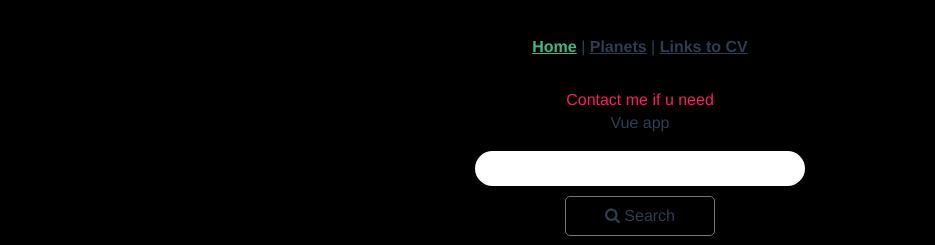
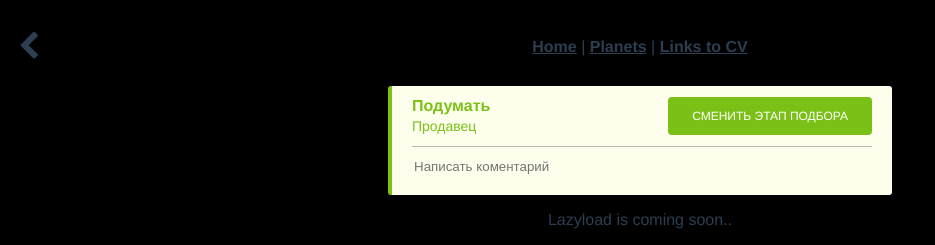
Before and after one commit to BZhandos/photo-bank, a Vue app: page /art-board in a window 1280 px wide. Before the commit this address led to /. Shown: the top 245 px of the page, without its empty margins (0-935 px from the left). Built offline with nearby package versions, Linux system fonts and the light colour scheme; no server answers.

Commit message:
ad combo testing /art-board

```diff
--- /dev/null
+++ b/src/components/samples/AdCombo/ArtBoard.vue
@@ -0,0 +1,165 @@
+<template>
+  <div class="board">
+    <div class="board-header">
+      <div class="board-header-info">
+        <p class="board-header-info__header">Подумать</p>
+        <p class="board-header-info__title">Продавец</p>
+      </div>
+      <div class="board-header-button">
+        СМЕНИТЬ ЭТАП ПОДБОРА
+      </div>
+    </div>
+    <div class="divider"></div>
+    <div  class="board-body">
+      <input @focus="focus = true"
+             v-model="text"
+             placeholder="Написать коментарий">
+      <div v-if="focus" class="board-body-action">
+        <div  :class="{active: text}"
+              @click="addToList()"
+              class="board-body-action__save">СОХРАНИТЬ</div>
+        <div @click="focus = false, text = ''" class="board-body-action__cancel">ОТМЕНА</div>
+      </div>
+    </div>
+    <template v-if="list.length > 0">
+      <div class="divider"></div>
+      <div class="board-list">
+        <div v-for="(comment, index) in list" :key="index"
+              class="board-list-label">
+          <list :info="comment" />
+        </div>
+      </div>
+    </template>
+  </div>
+</template>
+
+<script>
+import List from './List'
+
+export default {
+  name: 'ArtBoard',
+  components: { List },
+  data: () => ({
+    focus: false,
+    text: '',
+    list: [],
+    day: ''
+  }),
+  methods: {
+    addToList () {
+      if (this.text) {
+        let info = {
+          text: '',
+          day: '',
+          month: '',
+          shown: false
+        }
+        info.text = this.text
+        info.day = this.getDay()
+        info.month = this.getMonth()
+        this.list.unshift(info)
+        this.focus = false
+        this.text = ''
+      }
+    },
+    getMonth () {
+      let d = new Date()
+      const months = ['January', 'February', 'March', 'April', 'May', 'June', 'July', 'August', 'September', 'October', 'November', 'December']
+      return months[d.getMonth()]
+    },
+    getDay () {
+      let d = new Date()
+      return d.getDate()
+    }
+  }
+}
+</script>
+
+<style scoped lang="scss">
+.board {
+  margin: auto;
+  max-width: 460px;
+  width: 80%;
+  border-radius: 3px;
+  background-color: #fdffec;
+  border-left: 4px solid #7ac016;
+  padding: 10px 20px;
+  text-align: left;
+  &-header {
+    display: flex;
+    justify-content: space-between;
+    align-items: center;
+    flex-wrap: wrap;
+    padding-bottom: 10px;
+    &-info {
+      color: #7ac016;
+      text-align: left;
+      &__header {
+        font-weight: bold;
+      }
+      &__title {
+        font-size: 14px;
+      }
+    }
+    &-button {
+      background-color: #7ac016;
+      color: white;
+      padding: 12px 24px;
+      font-size: 12px;
+      border-radius: 4px;
+      cursor: pointer;
+    }
+   }
+  &-body {
+    padding: 10px 0;
+    &-action {
+      display: flex;
+      font-size: 10px;
+      margin-top: 10px;
+      &__save {
+        padding: 7px 12px;
+        background-color: rgba(128, 128, 128, 0.5);
+        border-radius: 4px;
+        color: white;
+        cursor: pointer;
+        margin-right: 10px;
+      }
+      &__cancel {
+        padding: 7px 12px;
+        background-color: white;
+        border: 1px solid rgba(128, 128, 128, 0.5);
+        border-radius: 4px;
+        cursor: pointer;
+      }
+    }
+  }
+  &-list {
+    padding: 10px 0;
+    &-label {
+      padding-bottom: 15px;
+
+    }
+  }
+  & p {
+    margin: 0;
+    line-height: 20px;
+  }
+}
+input {
+  width: 100%;
+  background-color: transparent;
+  border: none;
+  outline: none;
+}
+.divider {
+  border-top: 1px solid rgba(128, 128, 128, 0.5);
+}
+.active {
+  background-color: #20bbd2;
+  transition: 0.3s;
+}
+.dropdown {
+  padding-left: 5px;
+  cursor: pointer;
+}
+</style>
--- /dev/null
+++ b/src/components/samples/AdCombo/List.vue
@@ -0,0 +1,97 @@
+<template>
+  <div>
+    <div class="board-list-label__text">
+      <input v-model="info.text" :readonly= !info.shown />
+    </div>
+    <div class="board-list-label__info">
+      <i class="fa fa-user-circle"></i>
+      <p class="board-list-label__info-name">John Doe</p>
+      <p class="board-list-label__info-date">, {{info.day}} <span>{{info.month}}</span></p>
+      <i @click="info.shown = !info.shown"
+         class="fa fa-angle-down dropdown"></i>
+      <div v-if="info.shown"
+           class="board-list-label__info-dropdown">
+        <p>Редактировать</p>
+        <div class="divider"></div>
+        <p>Удалить</p>
+      </div>
+    </div>
+  </div>
+</template>
+
+<script>
+export default {
+  name: 'List',
+  props: {
+    info: (Object, String)
+  }
+}
+</script>
+
+<style scoped lang="scss">
+.board-list-label {
+  &__text {
+    & input {
+      font-size: 16px;
+    }
+  }
+  &__info {
+    position: relative;
+    display: flex;
+    align-items: center;
+    &-name {
+      color: gray;
+      font-size: 12px;
+      font-weight: bold;
+      padding-left: 5px;
+      text-transform: uppercase;
+    }
+    &-date {
+      color: rgba(128, 128, 128, 0.5);
+      font-size: 9px;
+      text-transform: uppercase;
+      & span {
+        font-size: 12px;
+      }
+    }
+    &-dropdown {
+      z-index: 10;
+      top: 20px;
+      position: absolute;
+      left: 40%;
+      font-size: 14px;
+      background-color: #fff;
+      border-radius: 4px;
+      box-shadow: 0 0 5px 0 gray;
+      & p {
+        box-sizing: border-box;
+        padding: 12px 17px;
+        font-size: 12px;
+        cursor: pointer;
+        border-radius: 4px;
+        &:hover {
+          background-color: whitesmoke;
+          transition: 0.2s;
+        }
+      }
+    }
+  }
+}
+p {
+  margin: 0;
+  line-height: 20px;
+}
+input {
+  width: 100%;
+  background-color: transparent;
+  border: none;
+  outline: none;
+}
+.divider {
+  border-top: 1px solid rgba(128, 128, 128, 0.5);
+}
+.dropdown {
+  padding-left: 5px;
+  cursor: pointer;
+}
+</style>
--- a/src/router.js
+++ b/src/router.js
@@ -43,6 +43,11 @@ export default new Router({
     {
       path: '*',
       redirect: '/'
+    },
+    {
+      path: '/art-board',
+      name: 'art-board',
+      component: () => import('./components/samples/AdCombo/ArtBoard.vue')
     }
   ]
 })
```
